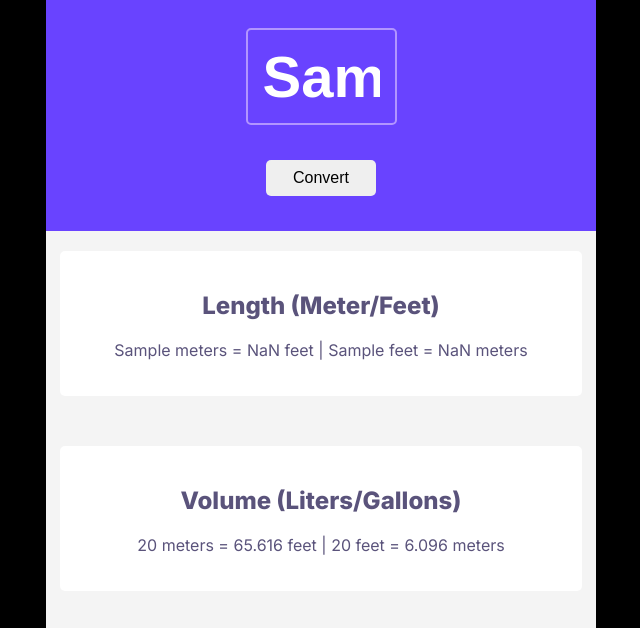
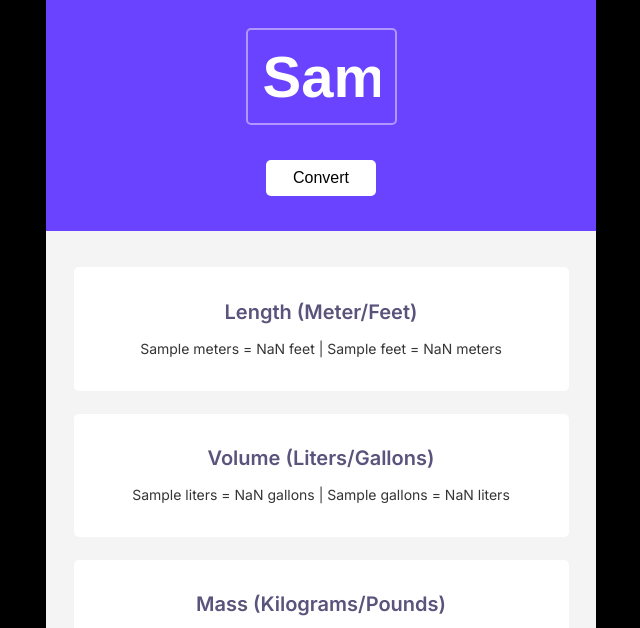
Before and after one commit to BiljanaKotev/metric-imperial-unit-conversion, a plain HTML site: page index.html in a window 1280 px wide. Both pictures are taken after typing "Sample" into the empty fields and a click on the button "Convert". Shown: the part 164-792 px from the top of the page, without its empty margins (319-959 px from the left). Drawn offline with Linux system fonts and the light colour scheme.

Commit message:
updated margin and padding on content container

```diff
--- a/index.html
+++ b/index.html
@@ -12,6 +12,7 @@
     <title>Unit Conversion</title>
   </head>
   <body>
+    <main>
       <section class="hero">
         <h1>Metric/Imperial Unit Conversion</h1>
 
@@ -23,21 +24,18 @@
       <section class="measurements">
         <div class="content-container">
           <h2>Length (Meter/Feet)</h2>
-        <p id="length-measurements"></p>
+          <p id="length-measurement"></p>
         </div>
         <div class="content-container">
           <h2>Volume (Liters/Gallons)</h2>
-        <p id="volume-measurement">
-          20 meters = 65.616 feet | 20 feet = 6.096 meters
-        </p>
+          <p id="volume-measurement"></p>
         </div>
         <div class="content-container">
           <h2>Mass (Kilograms/Pounds)</h2>
-        <p id="mass-measurement">
-          20 meters = 65.616 feet | 20 feet = 6.096 meters
-        </p>
+          <p id="mass-measurement"></p>
         </div>
       </section>
+    </main>
 
     <script src="src/index.js"></script>
   </body>
--- a/src/index.js
+++ b/src/index.js
@@ -1,19 +1,30 @@
 "use strict";
 
-const meterToFeet = 3.281;
-const feetToMeter = 0.304;
-const literToGallon = 0.264;
-const gallonToLiter = 3.785;
-const kiloToPound = 2.204;
-const poundToKilo = 0.453;
+const meterToFeet = (3.281).toFixed(2);
+const feetToMeter = (0.3048).toFixed(2);
+const literToGallon = (0.264).toFixed(2);
+const gallonToLiter = (3.785).toFixed(2);
+const kiloToPound = (2.205).toFixed(2);
+const poundToKilo = (0.454).toFixed(2);
 
 let inputUnit = document.querySelector("#input-unit");
-let convertBtn = document.querySelector("#convert-btn");
-let lengthMeasurements = document.querySelector("#length-measurements");
+const convertBtn = document.querySelector("#convert-btn");
+const lengthMeasurement = document.querySelector("#length-measurement");
+const volumeMeasurement = document.querySelector("#volume-measurement");
+const massMeasurement = document.querySelector("#mass-measurement");
 
 convertBtn.addEventListener("click", function () {
   let inputValue = inputUnit.value;
-  lengthMeasurements.innerHTML = `${inputValue} meters = ${
+
+  lengthMeasurement.innerHTML = `${inputValue} meters = ${
     inputValue * meterToFeet
   } feet | ${inputValue} feet = ${inputValue * feetToMeter} meters`;
+
+  volumeMeasurement.innerHTML = `${inputValue} liters = ${
+    inputValue * literToGallon
+  } gallons | ${inputValue} gallons = ${inputValue * gallonToLiter} liters`;
+
+  massMeasurement.innerHTML = `${inputValue} kilos = ${
+    inputValue * kiloToPound
+  } pounds | ${inputValue} pounds = ${inputValue * poundToKilo} kilos`;
 });
--- a/src/styles.css
+++ b/src/styles.css
@@ -19,6 +19,20 @@ h1 {
   line-height: 38px;
   letter-spacing: -0.03em;
   text-align: center;
+}
+
+h2 {
+  font-size: 20px;
+  font-weight: 600;
+  line-height: 20px;
+  color: #5a537b;
+}
+
+p {
+  font-size: 14px;
+  font-weight: 400;
+  line-height: 20px;
+  color: #353535;
 }
 
 #input-unit {
@@ -45,6 +59,7 @@ button {
   border-radius: 5px;
   border: none;
   cursor: pointer;
+  background-color: #ffffff;
 }
 
 section.measurements {
@@ -56,13 +71,14 @@ section.measurements {
 .content-container {
   background-color: #ffffff;
   color: #5a537b;
-  width: 95%;
-  margin: 20px auto;
+  width: 90%;
   border-radius: 5px;
-  padding-top: 20px;
-  padding-bottom: 20px;
-  margin-bottom: 30px;
+  padding-top: 18px;
+  padding-bottom: 18px;
+  margin-bottom: 23px;
   display: inline-block;
+}
 
-  top: 20px;
+.content-container:first-child {
+  margin-top: 36px;
 }
```
Lines whose indentation alone changed are shown as unchanged.
